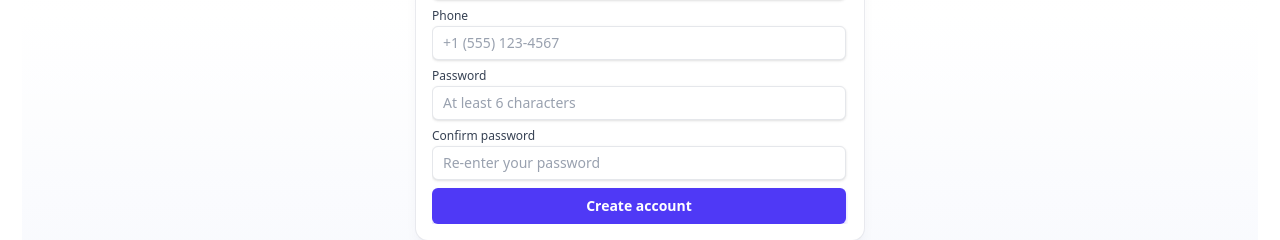
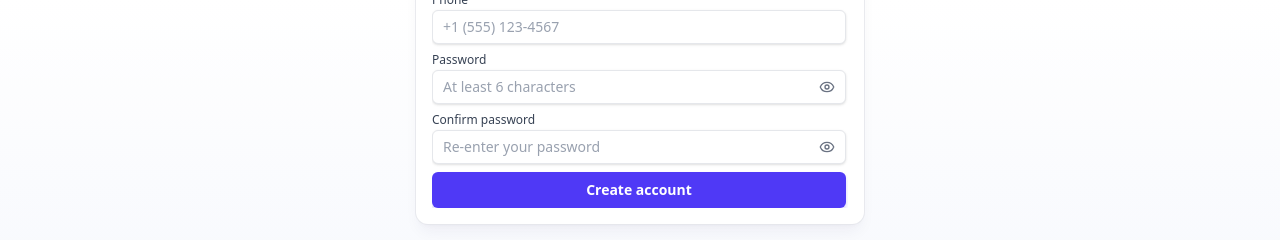
Before and after one commit to Essleman-se/user-management-UI, a React (Vite) app: page /register in a window 1280 px wide. Shown: the part 421-661 px from the top of the page. Built offline with nearby package versions, Linux system fonts and the light colour scheme; no server answers.

Commit message:
show, hide and root page css changes

```diff
--- a/package.json
+++ b/package.json
@@ -18,6 +18,7 @@
   },
   "dependencies": {
     "gh-pages": "^6.3.0",
+    "lucide-react": "^1.14.0",
     "react": "^19.2.0",
     "react-dom": "^19.2.0",
     "react-router-dom": "^7.12.0"
--- a/src/App.css
+++ b/src/App.css
@@ -1,7 +1,7 @@
 #root {
-  max-width: 99%;
+  max-width: full-screen;
   margin: 0 auto;
-  padding: 1rem;
+  padding: 0;
   /* text-align: center; */
 }
 /*
--- a/src/components/login/Login.tsx
+++ b/src/components/login/Login.tsx
@@ -1,5 +1,6 @@
 import { useState, useEffect, useRef, type FormEvent, type ClipboardEvent, type KeyboardEvent } from 'react';
 import { useNavigate, Link, useLocation } from 'react-router-dom';
+import { Eye, EyeOff } from 'lucide-react';
 import OAuth2Buttons from '../oauth2/OAuth2Buttons';
 import { getApiUrl } from '../../utils/api';
 import { messageFromApiErrorBody } from '../../utils/apiErrors';
@@ -63,6 +64,7 @@ const Login = ({ onLoginSuccess }: LoginProps) => {
   const [loading, setLoading] = useState<boolean>(false);
   const [error, setError] = useState<string | null>(null);
   const [infoMessage, setInfoMessage] = useState<string | null>(null);
+  const [showPassword, setShowPassword] = useState<boolean>(false);
 
   const otpRefs = useRef<(HTMLInputElement | null)[]>([]);
 
@@ -373,17 +375,27 @@ const Login = ({ onLoginSuccess }: LoginProps) => {
                 <label htmlFor="password" className="block text-xs font-medium text-gray-700 mb-0.5">
                   Password
                 </label>
+                <div className="relative">
                   <input
-                  type="password"
+                    type={showPassword ? 'text' : 'password'}
                     id="password"
                     name="password"
                     value={formData.password}
                     onChange={handleCredentialChange}
                     required
-                  className="w-full max-w-full px-2.5 py-1.5 text-sm border border-gray-300 rounded-md h-8 focus:outline-none focus:ring-1 focus:ring-indigo-500 focus:border-transparent"
+                    className="w-full max-w-full px-2.5 py-1.5 pr-10 text-sm border border-gray-300 rounded-md h-8 focus:outline-none focus:ring-1 focus:ring-indigo-500 focus:border-transparent"
                     placeholder="Enter your password"
                     autoComplete="current-password"
                   />
+                  <button
+                    type="button"
+                    onClick={() => setShowPassword((prev) => !prev)}
+                    aria-label={showPassword ? 'Hide password' : 'Show password'}
+                    className="absolute inset-y-0 right-0 flex items-center border border-transparent bg-transparent px-2.5 text-gray-500 shadow-none outline-none hover:text-gray-700 focus:outline-none focus:ring-0"
+                  >
+                    {showPassword ? <EyeOff size={16} /> : <Eye size={16} />}
+                  </button>
+                </div>
                 <div className="mt-1 text-right">
                   <Link
                     to="/forgot-password"
--- a/src/components/register/Register.tsx
+++ b/src/components/register/Register.tsx
@@ -1,5 +1,6 @@
 import { useState } from 'react';
 import type { FormEvent } from 'react';
+import { Eye, EyeOff } from 'lucide-react';
 import { getApiUrl } from '../../utils/api';
 import { messageFromApiErrorBody } from '../../utils/apiErrors';
 import { normalizeEmail } from '../../utils/email';
@@ -25,6 +26,8 @@ const Register = () => {
   const [loading, setLoading] = useState<boolean>(false);
   const [error, setError] = useState<string | null>(null);
   const [success, setSuccess] = useState<boolean>(false);
+  const [showPassword, setShowPassword] = useState<boolean>(false);
+  const [showConfirmPassword, setShowConfirmPassword] = useState<boolean>(false);
 
   const handleChange = (e: React.ChangeEvent<HTMLInputElement>) => {
     const { name, value } = e.target;
@@ -245,8 +248,9 @@ const Register = () => {
                 <label htmlFor="password" className="mb-0.5 block text-xs font-medium text-gray-700">
                   Password
                 </label>
+                <div className="relative">
                   <input
-                  type="password"
+                    type={showPassword ? 'text' : 'password'}
                     id="password"
                     name="password"
                     value={formData.password}
@@ -254,17 +258,27 @@ const Register = () => {
                     required
                     minLength={6}
                     autoComplete="new-password"
-                  className={inputClass}
+                    className={`${inputClass} pr-10`}
                     placeholder="At least 6 characters"
                   />
+                  <button
+                    type="button"
+                    onClick={() => setShowPassword((prev) => !prev)}
+                    aria-label={showPassword ? 'Hide password' : 'Show password'}
+                    className="absolute inset-y-0 right-0 flex items-center border border-transparent bg-transparent px-2.5 text-gray-500 shadow-none outline-none hover:text-gray-700 focus:outline-none focus:ring-0"
+                  >
+                    {showPassword ? <EyeOff size={16} /> : <Eye size={16} />}
+                  </button>
+                </div>
               </div>
 
               <div>
                 <label htmlFor="confirmPassword" className="mb-0.5 block text-xs font-medium text-gray-700">
                   Confirm password
                 </label>
+                <div className="relative">
                   <input
-                  type="password"
+                    type={showConfirmPassword ? 'text' : 'password'}
                     id="confirmPassword"
                     name="confirmPassword"
                     value={formData.confirmPassword ?? ''}
@@ -272,9 +286,18 @@ const Register = () => {
                     required
                     minLength={6}
                     autoComplete="new-password"
-                  className={inputClass}
+                    className={`${inputClass} pr-10`}
                     placeholder="Re-enter your password"
                   />
+                  <button
+                    type="button"
+                    onClick={() => setShowConfirmPassword((prev) => !prev)}
+                    aria-label={showConfirmPassword ? 'Hide confirm password' : 'Show confirm password'}
+                    className="absolute inset-y-0 right-0 flex items-center border border-transparent bg-transparent px-2.5 text-gray-500 shadow-none outline-none hover:text-gray-700 focus:outline-none focus:ring-0"
+                  >
+                    {showConfirmPassword ? <EyeOff size={16} /> : <Eye size={16} />}
+                  </button>
+                </div>
               </div>
 
               <div className="pt-0">
```
Also changed, not shown: 1 other file (tests, documents, lock files or other folders). Lines whose indentation alone changed are shown as unchanged.
